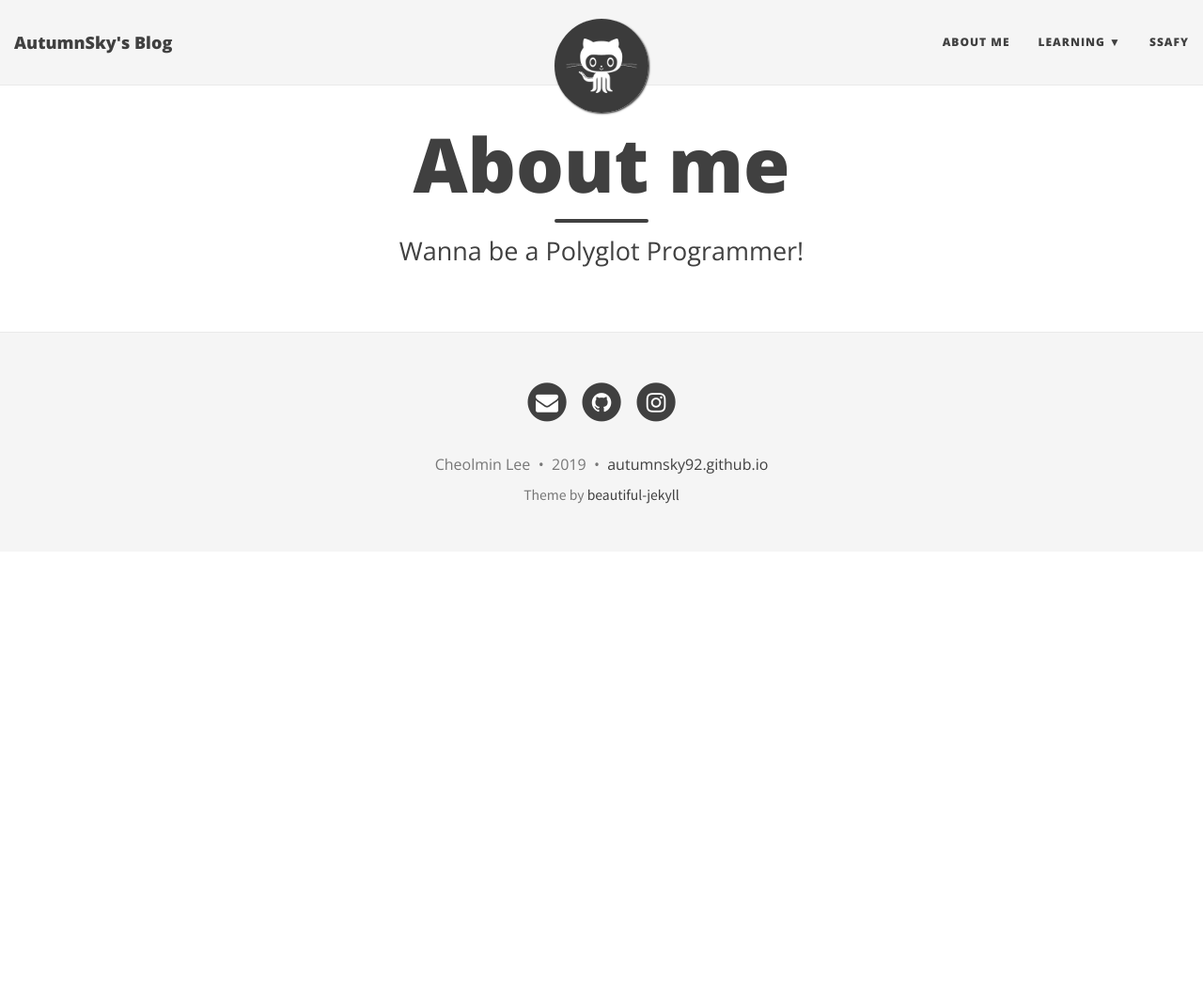
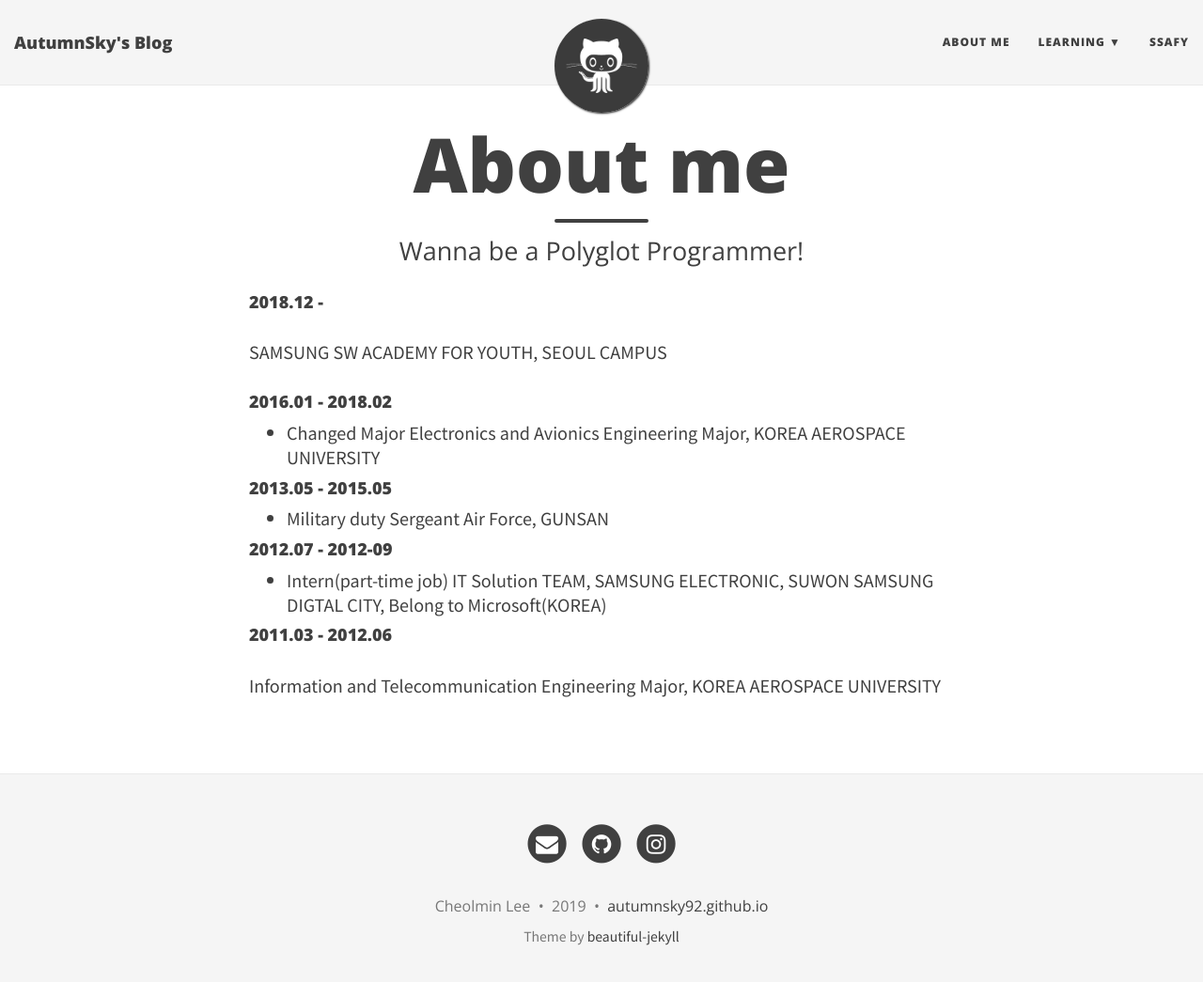
Before and after one commit to DongChanS/AutumnSky92.github.io, a Jekyll site: the page built from aboutme.md, in a window 1280 px wide and 1057 px high. Shown: the top 1045 px of the window at 94% size. Built offline with Jekyll 4.4.1, drawn with Linux system fonts in a browser that asks for light colours; nearby versions of some CDN libraries.

Commit message:
about me

```diff
--- a/aboutme.md
+++ b/aboutme.md
@@ -3,3 +3,29 @@
 title: About me
 subtitle: Wanna be a Polyglot Programmer!
 ---
+
+
+
+#### 2018.12 -
+SAMSUNG SW ACADEMY FOR YOUTH, SEOUL CAMPUS
+
+
+#### 2016.01 - 2018.02
+- Changed Major
+Electronics and Avionics Engineering Major, KOREA AEROSPACE UNIVERSITY
+
+
+#### 2013.05 - 2015.05
+- Military duty
+Sergeant Air Force, GUNSAN
+
+
+#### 2012.07 - 2012-09
+- Intern(part-time job)
+IT Solution TEAM, SAMSUNG ELECTRONIC, SUWON SAMSUNG DIGTAL CITY, Belong to Microsoft(KOREA)
+
+
+
+#### 2011.03 - 2012.06
+Information and
+Telecommunication Engineering Major, KOREA AEROSPACE UNIVERSITY
```
